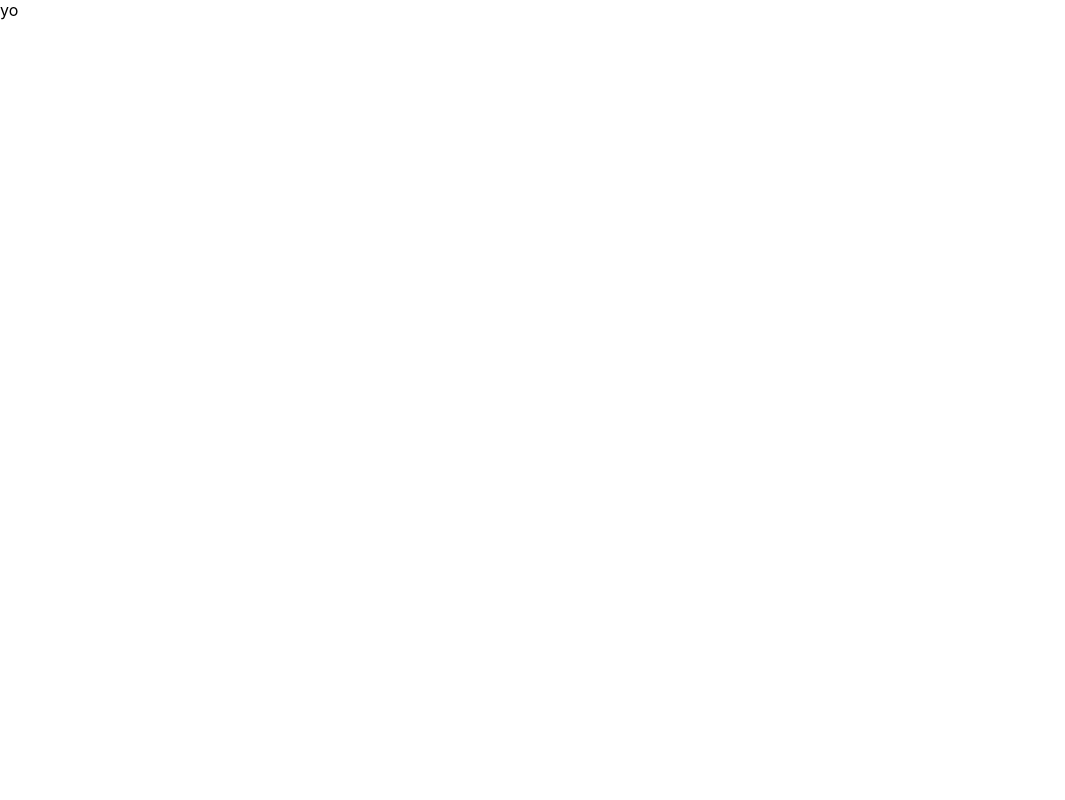
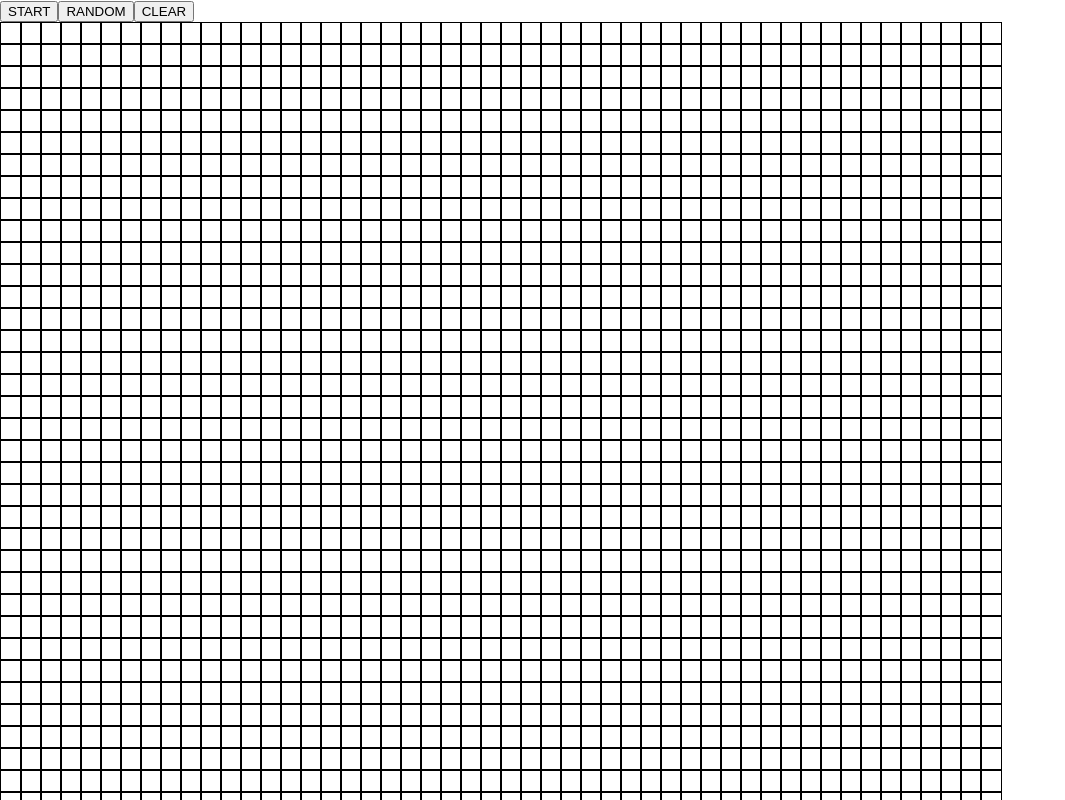
Before and after one commit to CSP197/Conway, a React (Create React App) app: page / in a window 1280 px wide. Shown: the top 800 px of the page, without its empty margins (0-1065 px from the left). Built offline with nearby package versions, Linux system fonts and the light colour scheme.

Commit message:
Finished conway game of life

```diff
--- a/package.json
+++ b/package.json
@@ -10,6 +10,7 @@
     "@types/node": "^16.18.58",
     "@types/react": "^18.2.28",
     "@types/react-dom": "^18.2.13",
+    "immer": "^10.0.3",
     "react": "^18.2.0",
     "react-dom": "^18.2.0",
     "react-scripts": "5.0.1",
--- a/src/App.tsx
+++ b/src/App.tsx
@@ -1,43 +1,129 @@
-import React, { useState } from 'react';
+import React, { useCallback, useState, useRef } from 'react';
+import { produce } from 'immer';
 // import logo from './logo.svg';
 import './App.css';
 
 const numRows = 50;
 const numCols = 50;
 
+const operations = [
+  [ 0,  1],
+  [ 0, -1],
+  [ 1, -1],
+  [-1,  1],
+  [ 1,  1],
+  [-1, -1],
+  [ 1,  0],
+  [-1,  0],
+];
+
+const generateEmptyGrid = () => {
+  const rows = [];
+  for(let i = 0; i <numRows; i++){
+    rows.push(Array.from(Array(numCols), () => 0));
+  }
+  return rows;
+}
+
 function App() {
   const [grid, setGrid] = useState(() => {
-    const rows = [];
-    for(let i = 0; i <numRows; i++){
-      rows.push(Array.from(Array(numCols), () => 0));
-    }
-    return rows;
+    return generateEmptyGrid();
   });
 
-  console.log(grid);
+  const [running, setRunning] = useState(false);
+
+  const runningRef = useRef(running);
+  runningRef.current = running;
+
+  const runSimulation = useCallback(() => {
+    // base case check
+    if( !runningRef.current){
+      return;
+    }
+    //simulate
+    setGrid((g) => {
+      return produce(g, gridCopy => {
+        for( let i = 0; i < numRows; i++){
+          for( let j = 0; j < numCols; j++){
+            let neighbors = 0;
+            // if( gridCopy[i][j+1] === 1){
+            //   neighbors += 1;
+              operations.forEach(([x, y]) => {
+                const newI = i + x;
+                const newJ = j + y;
+                if (newI >= 0 && newI < numRows && newJ >= 0 && newJ < numCols) {
+                  neighbors += g[newI][newJ]
+                }
+              });
+
+              if( neighbors < 2 || neighbors > 3){
+                gridCopy[i][j] = 0;
+              } else if( g[i][j] === 0 && neighbors === 3){
+                gridCopy[i][j] = 1;
+              }
+            // }
+          }
+        }
+      });
+    });
+
+    setTimeout(runSimulation, 100);
+  }, []);
+  // console.log(grid);
   return (
-    <div>
-      yo
-    </div>
+    <>
+      <button onClick={() => {
+        setRunning(!running);
+        if( !running) {
+          runningRef.current = true;
+          runSimulation();
+        }
+        }}>
+        {running ? 'STOP' : 'START'}
+      </button>
+      <button onClick={() => {
+        // setGrid(generateEmptyGrid());
+        const rows = [];
+        for(let i = 0; i <numRows; i++){
+          rows.push(Array.from(Array(numCols), () => Math.random() > 0.8 ? 1 : 0));
+        }
+        setGrid(rows);
+      }}>RANDOM</button>
+      <button onClick={() => {
+        setGrid(generateEmptyGrid());
+        setRunning(false);
+      }}>CLEAR</button>
+      <div
+        style={{
+          display: 'grid',
+          gridTemplateColumns: `repeat(${numCols}, 20px)`
+        }}
+      >
+        {grid.map(
+          (rows, i) => rows.map(
+            (col, j) => (
+              <div
+                key={`${i}-${j}`}
+                onClick={() => {
+                  const newGrid = produce(grid, gridCopy => {
+                    gridCopy[i][j] = gridCopy[i][j] ? 0 : 1;
+                  })
+                  setGrid(newGrid)
+                  // grid[i][k] = 1
+                }}
+                style={
+                {
+                  width: 20,
+                  height: 20,
+                  backgroundColor: grid[i][j] ? 'pink' : undefined,
+                  border: "solid 1px black"
+                }
+            }/>
+          ))
+        )}
+      </div>
+    </>
   );
-  // return (
-  //   <div className="App">
-  //     <header className="App-header">
-  //       <img src={logo} className="App-logo" alt="logo" />
-  //       <p>
-  //         Edit <code>src/App.tsx</code> and save to reload.
-  //       </p>
-  //       <a
-  //         className="App-link"
-  //         href="https://reactjs.org"
-  //         target="_blank"
-  //         rel="noopener noreferrer"
-  //       >
-  //         Learn React
-  //       </a>
-  //     </header>
-  //   </div>
-  // );
 }
 
 export default App;
--- a/src/index.tsx
+++ b/src/index.tsx
@@ -2,7 +2,7 @@ import React from 'react';
 import ReactDOM from 'react-dom/client';
 import './index.css';
 import App from './App';
-import reportWebVitals from './reportWebVitals';
+// import reportWebVitals from './reportWebVitals';
 
 const root = ReactDOM.createRoot(
   document.getElementById('root') as HTMLElement
@@ -16,4 +16,4 @@ root.render(
 // If you want to start measuring performance in your app, pass a function
 // to log results (for example: reportWebVitals(console.log))
 // or send to an analytics endpoint. Learn more: https://bit.ly/CRA-vitals
-reportWebVitals();
+// reportWebVitals();
--- a/src/reportWebVitals.ts
+++ b/src/reportWebVitals.ts
@@ -1,15 +1,16 @@
-import { ReportHandler } from 'web-vitals';
+// import { ReportHandler } from 'web-vitals';
 
-const reportWebVitals = (onPerfEntry?: ReportHandler) => {
-  if (onPerfEntry && onPerfEntry instanceof Function) {
-    import('web-vitals').then(({ getCLS, getFID, getFCP, getLCP, getTTFB }) => {
-      getCLS(onPerfEntry);
-      getFID(onPerfEntry);
-      getFCP(onPerfEntry);
-      getLCP(onPerfEntry);
-      getTTFB(onPerfEntry);
-    });
-  }
-};
+// const reportWebVitals = (onPerfEntry?: ReportHandler) => {
+//   if (onPerfEntry && onPerfEntry instanceof Function) {
+//     import('web-vitals').then(({ getCLS, getFID, getFCP, getLCP, getTTFB }) => {
+//       getCLS(onPerfEntry);
+//       getFID(onPerfEntry);
+//       getFCP(onPerfEntry);
+//       getLCP(onPerfEntry);
+//       getTTFB(onPerfEntry);
+//     });
+//   }
+// };
 
-export default reportWebVitals;
+// export default reportWebVitals;
+export {}
```
Also changed, not shown: 1 other file (tests, documents, lock files or other folders).
